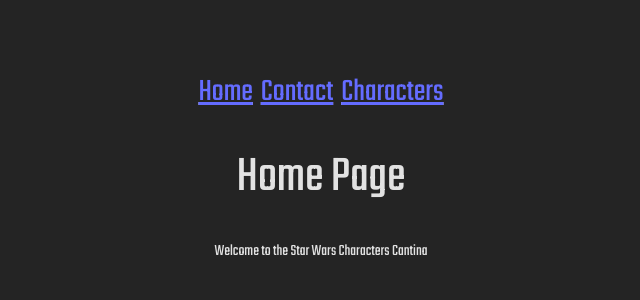
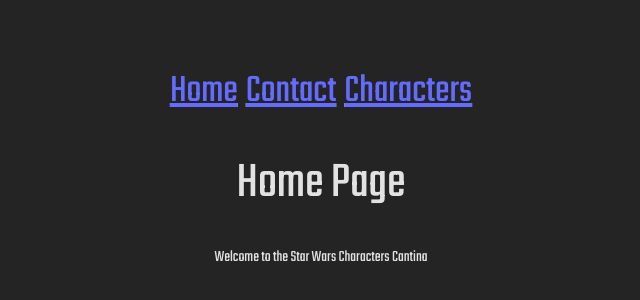
Before and after one commit to hunterandersen/react-example-star-wars, a React (Vite) app: page / in a window 1280 px wide. Shown: the part 234-534 px from the top of the page, without its empty margins (319-959 px from the left). Built offline with nearby package versions, Linux system fonts and the light colour scheme.

Commit message:
Minor Tweaks: Added Character Name

```diff
--- a/src/App.css
+++ b/src/App.css
@@ -56,7 +56,7 @@
 
 .navbar li {
   list-style: none;
-  font-size: 2rem;
+  font-size: 2.5rem;
   text-decoration: underline;
 }
 
--- a/src/pages/SingleCharacterPage.jsx
+++ b/src/pages/SingleCharacterPage.jsx
@@ -9,6 +9,7 @@
 
   useEffect(() => {
     const { character } = state;
+    //Fetch the character's species info, if there is any
     if (character.species.length > 0) {
       fetch(character.species[0])
         .then((response) => response.json())
@@ -19,6 +20,7 @@
     } else {
       setSpeciesData(null);
     }
+    //Fetch the character's homeworld info, if there is any
     if (character.homeworld) {
       fetch(character.homeworld)
         .then((response) => response.json())
@@ -33,7 +35,7 @@
 
   return (
     <>
-      <h2>Character: </h2>
+      <h2>Character: {state.character.name}</h2>
       <p>Character Number is {swNumber}</p>
       <div className="tables-grid">
         {speciesData && (
--- a/src/pages/charactersPage.jsx
+++ b/src/pages/charactersPage.jsx
@@ -15,6 +15,7 @@
       return response.json();
     })
     .then((result) => {
+      console.log(result);
       setPeople(result.results);
     })
     .catch((err) => console.error(err));
@@ -56,7 +57,7 @@
               state: {
                 character: person
               }
-          })}}
+            })}}
            >
             <h2>{person.name}</h2>
             <p>{person.gender}</p>
```
